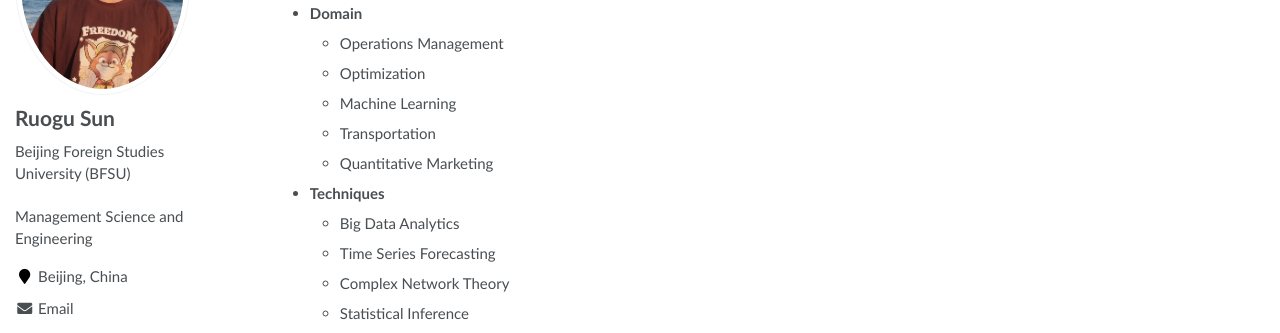
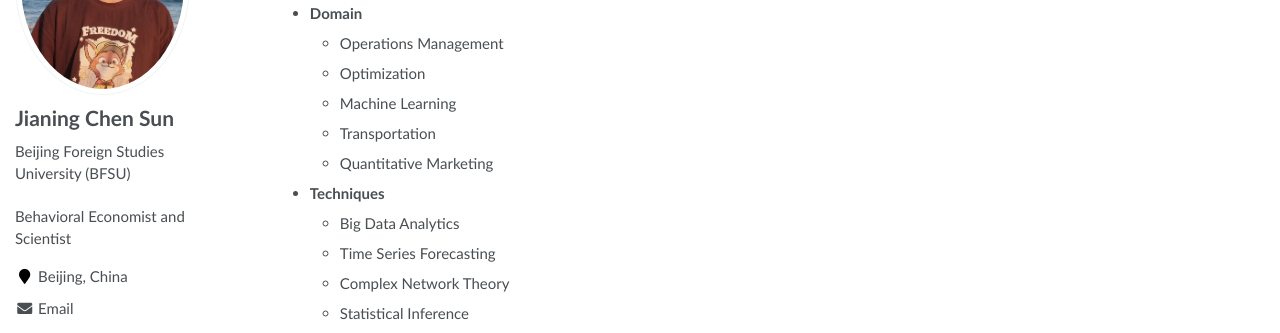
Before and after one commit to JianingChen-Esther/JianingChen-Esther.github.io, a Jekyll site: the page built from _pages/about.md, in a window 1280 px wide. Shown: the part 217-550 px from the top of the page. Built offline with Jekyll 4.4.1, drawn with Linux system fonts in a browser that asks for light colours.

Commit message:
Update _config.yml

```diff
--- a/_config.yml
+++ b/_config.yml
@@ -6,9 +6,9 @@
 # `jekyll serve`. If you change this file, please restart the server process.
 
 # Site Settings
-title                    : "Ruogu Sun"
-description              : "Management Science and Engineering"
-repository               : "Ruogu-Sun.github.io"
+title                    : "Jianing Chen"
+description              : "Behavioral Economist and Scientist"
+repository               : "JianingChen-esther.github.io"
 google_scholar_stats_use_cdn : true
 
 # google analytics
@@ -21,14 +21,14 @@ baidu_site_verification  :  # get baidu_site_verification from https://ziyuan.ba
 
 # Site Author
 author:
-  name             : "Ruogu Sun"
+  name             : "Jianing Chen Sun"
   avatar           : "images/ava.jpeg"
   bio              : "Beijing Foreign Studies University (BFSU)"
   location         : "Beijing, China"
   employer         :
   pubmed           :
   googlescholar    : # "https://scholar.google.com/citations?user=YOUR_GOOGLE_SCHOLAR_ID"
-  email            : "ruogusun0109@gmail.com"
+  email            : "jianingchen0819@gmail.com"
   researchgate     :  # e.g., "https://www.researchgate.net/profile/yourprofile"
   uri              :
   bitbucket        :
@@ -37,7 +37,7 @@ author:
   flickr           :
   facebook         :
   foursquare       :
-  github           : https://github.com/Ruogu-Sun # e.g., "github username"
+  github           : https://github.com/jianingchen-esther # e.g., "github username"
   google_plus      :
   keybase          :
   instagram        :
```
